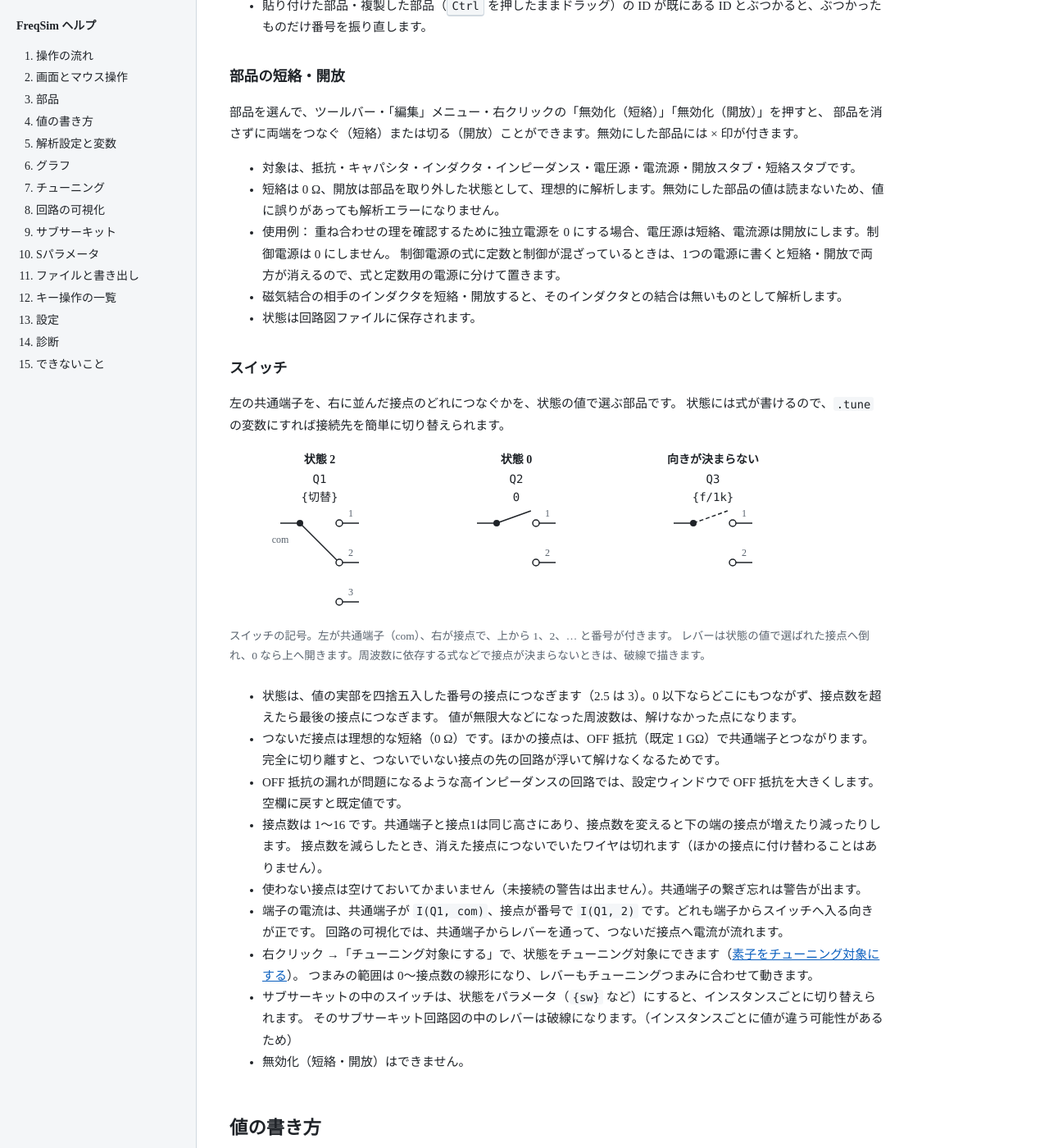
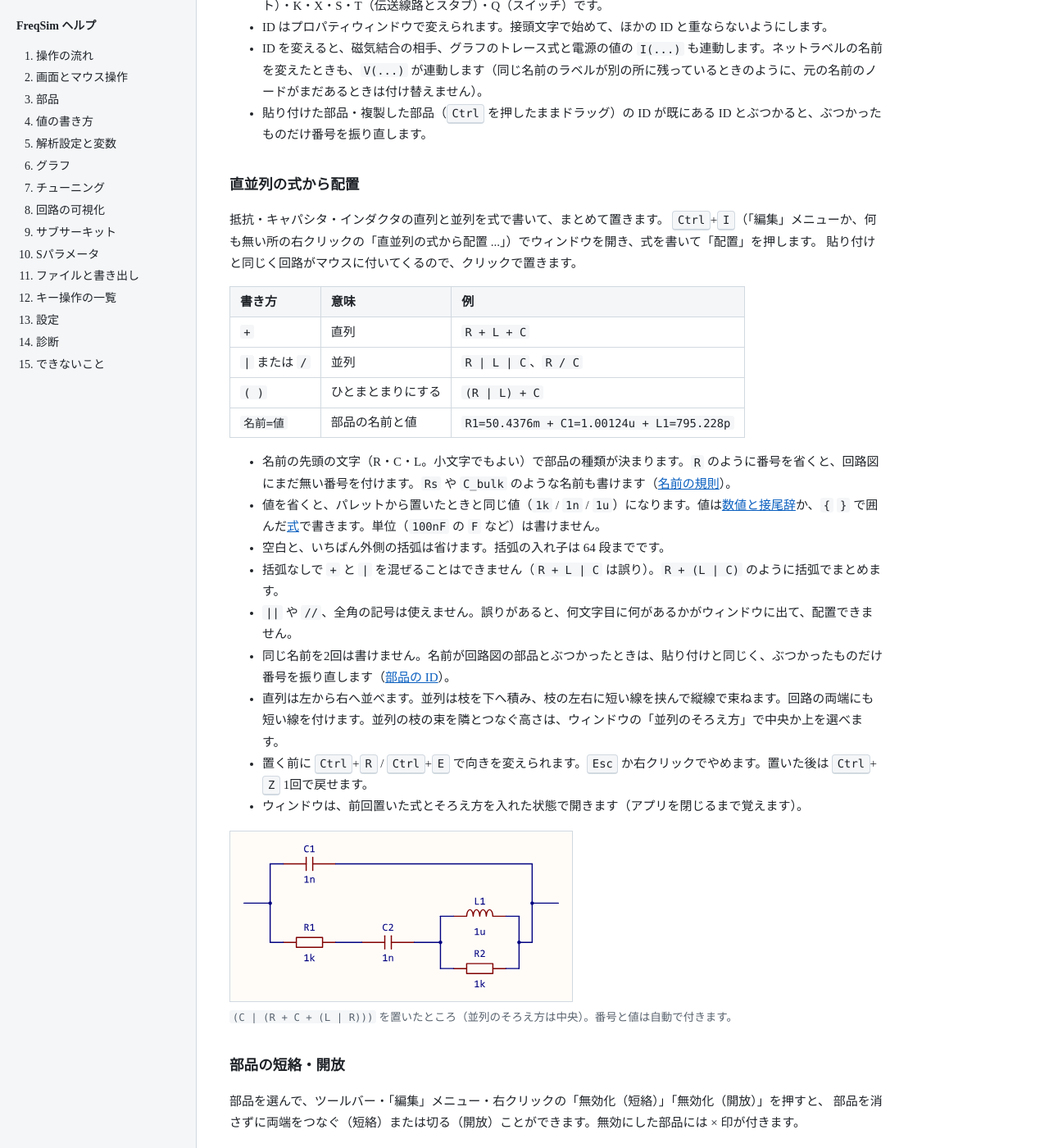
Before and after one commit to kwkw2828/kwkw2828.github.io, a Jekyll site: the page software/freqsim/help/index.html, which Jekyll copies as it is, in a window 1280 px wide and 1400 px high, scrolled down 8852 px. Shown: the whole window at 82% size. Built offline with Jekyll 4.4.1, drawn with Linux system fonts in a browser that asks for light colours; some of the changed text lies outside the part shown.

```diff
--- a/software/freqsim/help/index.html
+++ b/software/freqsim/help/index.html
@@ -414,7 +414,7 @@
         <li><kbd>W</kbd> でワイヤに切り替え、端子から端子へクリックでつなぎます（右クリックで引きかけを取り消し）。</li>
         <li><kbd>G</kbd> で GND を置きます。</li>
         <li>見たいノードに <kbd>N</kbd> でネットラベルを付けます。クリックすると名前のウィンドウが開きます（例: <code>out</code>。日本語の名前も使えます）。ワイヤをダブルクリックしても付けられます。</li>
-        <li><kbd>A</kbd> で解析設定を置きます。既定は <code>.ac dec 100 10k 100M</code> で、そのまま OK で配置すれば解析できる設定値です。</li>
+        <li><kbd>A</kbd> で解析設定のウィンドウを開き、OK を押してから回路図をクリックして置きます。既定は <code>.ac dec 100 10k 100M</code> で、そのまま OK で配置すれば解析できる設定値です。</li>
         <li><kbd>F5</kbd> で実行します。グラフが1枚も無ければ、回路の下（縦長の回路なら右）に、最初に置いたネットラベルのノードの電圧のボード線図が自動で置かれます。</li>
         <li>値を変えるには、部品をダブルクリックします（または選んで <kbd>Enter</kbd> / <kbd>F2</kbd>）。</li>
       </ol>
@@ -521,10 +521,19 @@
       <h3 id="placing">置くときと線を引くとき</h3>
       <ul>
         <li>部品は続けて何個でも置けます。<kbd>Esc</kbd> か右クリックで選択に戻ります。</li>
-        <li>磁気結合・コメント・グラフは、1つ置くと選択に戻ります。</li>
-        <li>
-          解析設定・変数定義・ネットラベル・磁気結合・コメントは、クリックすると設定のウィンドウが開き、OK で置かれます。
-          キャンセルすると何も置かれません。ネットラベルは、ウィンドウを閉じた後も続けて置けます。
+        <li>解析設定・変数定義・磁気結合・コメント・グラフは、1つ置くと選択に戻ります。</li>
+        <li>
+          解析設定・変数定義・磁気結合・コメントは、パレットのボタンかキーを押すと先に設定のウィンドウが開きます。
+          OK を押すと、書いた中身がマウスに付いてくるので、回路図をクリックして置きます。
+          ウィンドウでキャンセルすると、何も置かずに選択に戻ります。
+        </li>
+        <li>
+          置く前に中身を直したいときは、同じボタンかキーをもう一度押します。書いた中身の入ったウィンドウが開きます。
+          置く前に <kbd>Esc</kbd> か右クリックで取りやめると、書いた中身は消えます。
+        </li>
+        <li>
+          ネットラベルは、回路図をクリックすると名前のウィンドウが開き、OK で置かれます。
+          キャンセルすると何も置かれません。ウィンドウを閉じた後も続けて置けます。
         </li>
         <li>
           ワイヤは、クリックするたびに L 字（横 → 縦）でつなぎます。部品の端子に着くと終わります。
@@ -542,7 +551,7 @@
         <tbody>
           <tr><td>部品などの上</td><td>プロパティ（1つだけ選んでいるとき）、CSVファイルの内容を表示 ...（値が <code>FILE=</code> の部品の上）、Touchstoneファイルの内容を表示 ...（Sパラブロックの上）、チューニング ...（<code>.tune</code> の上）、サブサーキット回路図を開く、端子の変更を取り込む、切り取り・コピー・貼り付け、回転・左右反転、無効化（短絡・開放）、チューニング対象にする・外す（<a href="#tuning-targets">素子をチューニング対象にする</a>）、選択範囲を画像に、削除</td></tr>
           <tr><td>グラフの上</td><td>グラフ設定、ここにカーソルを追加、カーソルの削除、データを CSV に保存、画像として保存・コピー</td></tr>
-          <tr><td>何も無い所</td><td>貼り付け、回路図全体を画像として保存・コピー、解析結果の生データを CSV に保存、Touchstone に保存</td></tr>
+          <tr><td>何も無い所</td><td>貼り付け、直並列の式から配置 ...、回路図全体を画像として保存・コピー、解析結果の生データを CSV に保存、Touchstone に保存</td></tr>
           <tr><td>診断の行</td><td>コピー（重大度・コード・場所・本文）</td></tr>
         </tbody>
       </table>
@@ -600,8 +609,7 @@
           <tr><td><kbd>T</kbd></td><td>端子</td><td>サブサーキット回路図の外とつなぐ点（サブサーキット回路図でのみ使用可能）</td></tr>
           <tr><td><kbd>R</kbd></td><td>抵抗</td><td></td></tr>
           <tr><td><kbd>C</kbd></td><td>キャパシタ</td><td>コンデンサとも呼ぶ</td></tr>
-          <tr><td><kbd>L</kbd></td><td>インダクタ</td><td>コイルとも呼ぶ</td></tr>
-          <tr><td><kbd>Z</kbd></td><td>インピーダンス</td><td>式または CSV ファイルで値を与える</td></tr>
+          <tr><td><kbd>L</kbd></td><td>インダクタ</td><td>コイルとも呼ぶ</td></tr>          <tr><td><kbd>Z</kbd></td><td>インピーダンス</td><td>式または CSV ファイルで値を与える</td></tr>
           <tr><td><kbd>Q</kbd></td><td>スイッチ</td><td>状態の値で、共通端子をどの接点につなぐかを選ぶ（<a href="#switch">スイッチ</a>）</td></tr>
           <tr><td>－</td><td>伝送線路</td><td>押してから、伝送線路・開放スタブ・短絡スタブを選ぶ</td></tr>
           <tr><td><kbd>V</kbd></td><td>電圧源</td><td></td></tr>
@@ -681,6 +689,39 @@
         <li>ID を変えると、磁気結合の相手、グラフのトレース式と電源の値の <code>I(...)</code> も連動します。ネットラベルの名前を変えたときも、<code>V(...)</code> が連動します（同じ名前のラベルが別の所に残っているときのように、元の名前のノードがまだあるときは付け替えません）。</li>
         <li>貼り付けた部品・複製した部品（<kbd>Ctrl</kbd> を押したままドラッグ）の ID が既にある ID とぶつかると、ぶつかったものだけ番号を振り直します。</li>
       </ul>
+
+      <h3 id="series-parallel">直並列の式から配置</h3>
+      <p>
+        抵抗・キャパシタ・インダクタの直列と並列を式で書いて、まとめて置きます。
+        <kbd>Ctrl</kbd>+<kbd>I</kbd>（「編集」メニューか、何も無い所の右クリックの「直並列の式から配置 ...」）でウィンドウを開き、式を書いて「配置」を押します。
+        貼り付けと同じく回路がマウスに付いてくるので、クリックで置きます。
+      </p>
+      <table>
+        <thead>
+          <tr><th>書き方</th><th>意味</th><th>例</th></tr>
+        </thead>
+        <tbody>
+          <tr><td><code>+</code></td><td>直列</td><td><code>R + L + C</code></td></tr>
+          <tr><td><code>|</code> または <code>/</code></td><td>並列</td><td><code>R | L | C</code>、<code>R / C</code></td></tr>
+          <tr><td><code>( )</code></td><td>ひとまとまりにする</td><td><code>(R | L) + C</code></td></tr>
+          <tr><td><code>名前=値</code></td><td>部品の名前と値</td><td><code>R1=50.4376m + C1=1.00124u + L1=795.228p</code></td></tr>
+        </tbody>
+      </table>
+      <ul>
+        <li>名前の先頭の文字（R・C・L。小文字でもよい）で部品の種類が決まります。<code>R</code> のように番号を省くと、回路図にまだ無い番号を付けます。<code>Rs</code> や <code>C_bulk</code> のような名前も書けます（<a href="#names">名前の規則</a>）。</li>
+        <li>値を省くと、パレットから置いたときと同じ値（<code>1k</code> / <code>1n</code> / <code>1u</code>）になります。値は<a href="#numbers">数値と接尾辞</a>か、<code>{</code> <code>}</code> で囲んだ<a href="#expressions">式</a>で書きます。単位（<code>100nF</code> の <code>F</code> など）は書けません。</li>
+        <li>空白と、いちばん外側の括弧は省けます。括弧の入れ子は 64 段までです。</li>
+        <li>括弧なしで <code>+</code> と <code>|</code> を混ぜることはできません（<code>R + L | C</code> は誤り）。<code>R + (L | C)</code> のように括弧でまとめます。</li>
+        <li><code>||</code> や <code>//</code>、全角の記号は使えません。誤りがあると、何文字目に何があるかがウィンドウに出て、配置できません。</li>
+        <li>同じ名前を2回は書けません。名前が回路図の部品とぶつかったときは、貼り付けと同じく、ぶつかったものだけ番号を振り直します（<a href="#ids">部品の ID</a>）。</li>
+        <li>直列は左から右へ並べます。並列は枝を下へ積み、枝の左右に短い線を挟んで縦線で束ねます。回路の両端にも短い線を付けます。並列の枝の束を隣とつなぐ高さは、ウィンドウの「並列のそろえ方」で中央か上を選べます。</li>
+        <li>置く前に <kbd>Ctrl</kbd>+<kbd>R</kbd> / <kbd>Ctrl</kbd>+<kbd>E</kbd> で向きを変えられます。<kbd>Esc</kbd> か右クリックでやめます。置いた後は <kbd>Ctrl</kbd>+<kbd>Z</kbd> 1回で戻せます。</li>
+        <li>ウィンドウは、前回置いた式とそろえ方を入れた状態で開きます（アプリを閉じるまで覚えます）。</li>
+      </ul>
+      <figure>
+        <img src="img/series-parallel.svg" alt="(C | (R + C + (L | R))) を中央そろえで置いた回路図" />
+        <figcaption><code>(C | (R + C + (L | R)))</code> を置いたところ（並列のそろえ方は中央）。番号と値は自動で付きます。</figcaption>
+      </figure>
 
       <h3 id="disable">部品の短絡・開放</h3>
       <p>
@@ -998,7 +1039,8 @@
       <h2>解析設定と変数</h2>
       <p>
         解析設定（<kbd>A</kbd>）と変数定義（<kbd>D</kbd>）は、回路図に置くディレクティブです。
-        ダブルクリックすると設定ウィンドウが開きます。
+        パレットのボタンかキーで設定ウィンドウが開き、OK の後にクリックした所へ置かれます（<a href="#placing">置くときと線を引くとき</a>）。
+        置いた後もダブルクリックすると設定ウィンドウが開きます。
       </p>
       <table id="directive-list">
         <thead>
@@ -1625,8 +1667,16 @@
       </figure>
       <ul>
         <li>円弧は、引いた向きの側へ膨らむ四分円ができ、両端のつまみで 15° 刻みに角度を変えます（回路図の図形と同じ）。</li>
-        <li>選んだ図形はドラッグで動かし、つまみで形を変えます。線種は「線種」の一覧で変えます。</li>
+        <li>
+          選んだ図形はドラッグで動かし、つまみで形を変えます。線種は「線種」の一覧で変えます。
+          <kbd>Ctrl</kbd> を押したままドラッグすると複製し、<kbd>Shift</kbd> を押したままドラッグすると水平か垂直にだけ動きます（回路図と同じ）。
+        </li>
         <li><kbd>Delete</kbd> で削除、<kbd>Ctrl</kbd>+<kbd>A</kbd> で全選択。<kbd>Ctrl</kbd>+<kbd>Z</kbd> / <kbd>Ctrl</kbd>+<kbd>Y</kbd> は、ウィンドウの中の操作を戻し・やり直します。</li>
+        <li>
+          <kbd>Ctrl</kbd>+<kbd>X</kbd> / <kbd>C</kbd> / <kbd>V</kbd>（上部のボタンでも同じ）で切り取り・コピー・貼り付けをします。
+          貼り付けはクリックで置き、<kbd>Esc</kbd> か右クリックでやめます。ボタンで貼ると、マウスをキャンバスに入れるまではコピーした位置に表示されます。
+          別のサブサーキット回路図のシンボルへも貼れます。回路図の図形とは互いに貼れません。箱に入りきらない図形を貼ると、はみ出した部分は描かれません。
+        </li>
         <li>「クリア」は図形をすべて消し、箱だけの見た目に戻します（削除前に確認を表示します）。</li>
         <li>「キャンセル」と × は、ウィンドウの中の変更を捨てます。<kbd>Esc</kbd> では閉じません。</li>
         <li>図形は箱の中央を基準にしています。端子を足し引きして箱の大きさが変わっても図形は中央に残り、箱からはみ出した部分は描かれません（はみ出した部分がある場合、サブサーキット回路図に警告が出ます）。</li>
@@ -1911,6 +1961,7 @@
           <tr><td><kbd>Ctrl</kbd>+<kbd>X</kbd> / <kbd>C</kbd> / <kbd>V</kbd></td><td>切り取り / コピー / 貼り付け。貼り付けはクリックで置き、<kbd>Esc</kbd> か右クリックでやめます。診断の一覧では、<kbd>Ctrl</kbd>+<kbd>C</kbd> は選んでいる行のコピーで、<kbd>Ctrl</kbd>+<kbd>X</kbd> は効きません</td></tr>
           <tr><td><kbd>Ctrl</kbd>+<kbd>R</kbd></td><td>時計回りに 90° 回転。置く前の部品と、貼り付け待ちのものにも効きます。選んだものはまとめて回ります</td></tr>
           <tr><td><kbd>Ctrl</kbd>+<kbd>E</kbd></td><td>左右反転。効く相手は <kbd>Ctrl</kbd>+<kbd>R</kbd> と同じです</td></tr>
+          <tr><td><kbd>Ctrl</kbd>+<kbd>I</kbd></td><td>直並列の式から配置のウィンドウを開く（<a href="#series-parallel">直並列の式から配置</a>）</td></tr>
           <tr><td>英字1文字</td><td>部品の切り替え（<a href="#tool-keys">部品</a>の表）。<kbd>Shift</kbd> などを押していると効きません</td></tr>
         </tbody>
       </table>
```
Also changed, not shown: software/freqsim/help/img/series-parallel.svg (added).
